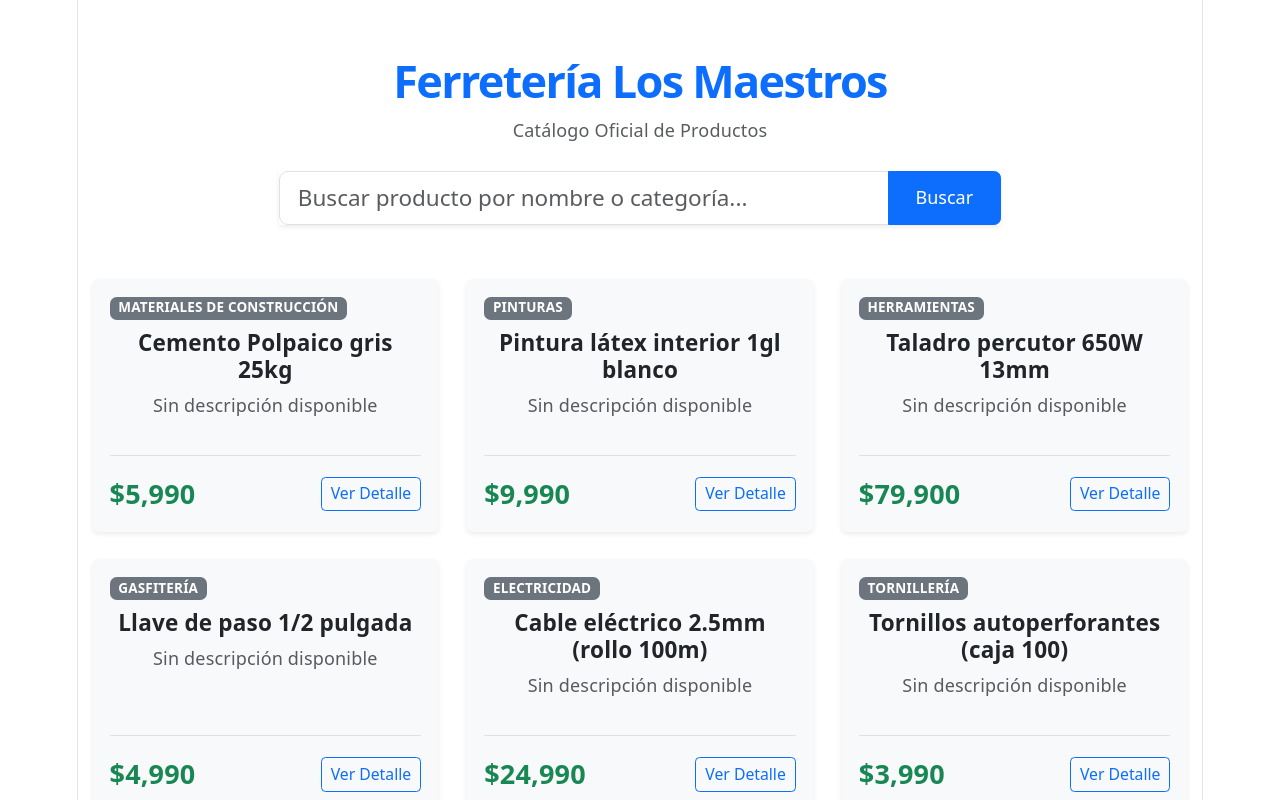
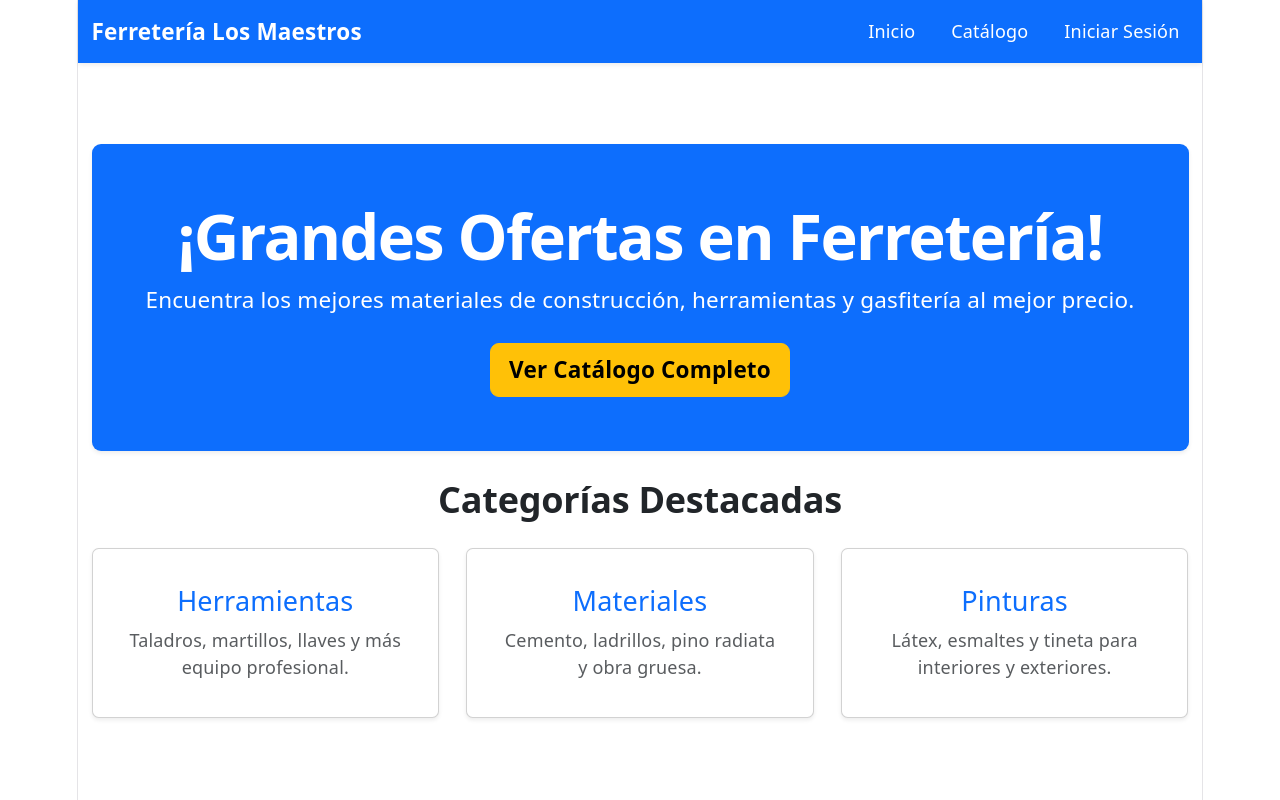
Before and after one commit to SebastianMaquera/Ferreteria-Los-Maestros, a React (Vite) app: page / in a window 1280 px wide. Shown: the top 800 px of the page. Built offline with nearby package versions, Linux system fonts and the light colour scheme.

Commit message:
feat(jonathan): instalar react-router-dom, crear vista Home y enrutamiento en App.jsx

```diff
--- a/package.json
+++ b/package.json
@@ -14,7 +14,8 @@
     "react": "^19.2.8",
     "react-bootstrap": "^2.10.10",
     "react-dom": "^19.2.8",
-    "react-icons": "^5.7.0"
+    "react-icons": "^5.7.0",
+    "react-router-dom": "^7.18.4"
   },
   "devDependencies": {
     "@types/react": "^19.2.18",
--- a/src/App.jsx
+++ b/src/App.jsx
@@ -1,60 +1,37 @@
 import 'bootstrap/dist/css/bootstrap.min.css';
-import { productos } from './data/productos';
+import { BrowserRouter, Routes, Route, Link } from 'react-router-dom';
+import Home from './pages/Home';
+import CatalogoPage from './pages/CatalogoPage';
 
 function App() {
   return (
-    <div className="container my-5">
-      <h1 className="text-center fw-bold text-primary mb-2">Ferretería Los Maestros</h1>
-      <p className="text-center text-muted mb-4">Catálogo Oficial de Productos</p>
-
-      {/* Buscador de Productos */}
-      <div className="row justify-content-center mb-5">
-        <div className="col-md-8">
-          <div className="input-group shadow-sm">
-            <input
-              type="text"
-              className="form-control form-control-lg"
-              placeholder="Buscar producto por nombre o categoría..."
-            />
-            <button className="btn btn-primary px-4" type="button">
-              Buscar
-            </button>
+    <BrowserRouter>
+      {/* Navegación global simple */}
+      <nav className="navbar navbar-expand-lg navbar-dark bg-primary mb-4 shadow-sm">
+        <div className="container">
+          <Link className="navbar-brand fw-bold" to="/">
+            Ferretería Los Maestros
+          </Link>
+          <div className="navbar-nav">
+            <Link className="nav-link text-white me-3" to="/">
+              Inicio
+            </Link>
+            <Link className="nav-link text-white me-3" to="/catalogo">
+              Catálogo
+            </Link>
+            <Link className="nav-link text-white" to="/login">
+              Iniciar Sesión
+            </Link>
           </div>
         </div>
-      </div>
+      </nav>
 
-      {/* Grilla de Productos */}
-      <div className="row">
-        {productos && productos.length > 0 ? (
-          productos.map((prod, index) => {
-            const nombre = prod.nombre || prod.title || 'Producto';
-            const precio = prod.precio || prod.price || prod.costo || 0;
-            const descripcion = prod.descripcion || prod.detalles || prod.description || 'Sin descripción disponible';
-            const categoria = prod.categoria || prod.category || 'General';
-
-            return (
-              <div key={prod.id || index} className="col-12 col-md-6 col-lg-4 mb-4">
-                <div className="card h-100 shadow-sm border-0 bg-light">
-                  <div className="card-body d-flex flex-column">
-                    <div className="d-flex justify-content-between align-items-start mb-2">
-                      <span className="badge bg-secondary text-uppercase">{categoria}</span>
-                    </div>
-                    <h5 className="card-title fw-bold text-dark">{nombre}</h5>
-                    <p className="card-text text-muted flex-grow-1">{descripcion}</p>
-                    <div className="mt-3 pt-3 border-top d-flex justify-content-between align-items-center">
-                      <span className="fs-4 fw-bold text-success">${precio.toLocaleString()}</span>
-                      <button className="btn btn-outline-primary btn-sm">Ver Detalle</button>
-                    </div>
-                  </div>
-                </div>
-              </div>
-            );
-          })
-        ) : (
-          <p className="text-center">No hay productos disponibles.</p>
-        )}
-      </div>
-    </div>
+      {/* Mapa de Rutas */}
+      <Routes>
+        <Route path="/" element={<Home />} />
+        <Route path="/catalogo" element={<CatalogoPage />} />
+      </Routes>
+    </BrowserRouter>
   );
 }
 
--- a/src/components/molecules/TarjetaProducto.jsx
+++ b/src/components/molecules/TarjetaProducto.jsx
@@ -1,31 +1,34 @@
-import { Card, Button } from 'react-bootstrap';
 import { Card, Button, Badge } from 'react-bootstrap';
-import { EtiquetaCategoria } from '../atoms/EtiquetaCategoria';
 
-export function TarjetaProducto({ producto }) {
-  const stockBajo = producto.stock < producto.stockMinimo;
+function TarjetaProducto({ producto }) {
+  if (!producto) return null;
+
+  const nombre = producto.nombre || producto.title || 'Producto';
+  const precio = producto.precio || producto.price || producto.costo || 0;
+  const descripcion = producto.descripcion || producto.detalles || producto.description || 'Sin descripción disponible';
+  const categoria = producto.categoria || producto.category || 'General';
 
   return (
-    <Card className="h-100 shadow-sm border-0">
-      <Card.Body className="d-flex flex-column justify-content-between">
-        <div>
-          <EtiquetaCategoria texto={producto.categoria} />
-          <Card.Title className="h6 mt-2">{producto.nombre}</Card.Title>
-          <small className="text-muted d-block">{producto.subcategoria}</small>
-          <Card.Text className="fw-bold text-primary fs-5 mb-1">
-            ${producto.precio.toLocaleString('es-CL')}
-          </Card.Text>
-          <small className="text-muted d-block mb-2">Stock disponible: {producto.stock} un.</small>
-          {stockBajo && (
-            <Badge bg="danger" className="mb-3">
-              Stock bajo (mínimo {producto.stockMinimo})
-            </Badge>
-          )}
+    <Card className="h-100 shadow-sm border-0 bg-light">
+      <Card.Body className="d-flex flex-column">
+        <div className="d-flex justify-content-between align-items-start mb-2">
+          <Badge bg="secondary" className="text-uppercase">
+            {categoria}
+          </Badge>
         </div>
-        <Button variant="primary" className="w-100 mt-2">
-          Agregar al Carrito
-        </Button>
+        <Card.Title className="fw-bold text-dark">{nombre}</Card.Title>
+        <Card.Text className="text-muted flex-grow-1">{descripcion}</Card.Text>
+        <div className="mt-3 pt-3 border-top d-flex justify-content-between align-items-center">
+          <span className="fs-4 fw-bold text-success">
+            ${typeof precio === 'number' ? precio.toLocaleString('es-CL') : precio}
+          </span>
+          <Button variant="outline-primary" size="sm">
+            Ver Detalle
+          </Button>
+        </div>
       </Card.Body>
     </Card>
   );
 }
+
+export default TarjetaProducto;
--- a/src/pages/CatalogoPage.jsx
+++ b/src/pages/CatalogoPage.jsx
@@ -1,22 +1,43 @@
-import { Container, Row, Col } from 'react-bootstrap';
-import { productosIniciales } from '../data/productos';
-import { TarjetaProducto } from '../components/molecules/TarjetaProducto';
-import { NavbarApp } from '../components/organisms/NavbarApp';
+import React from 'react';
+import TarjetaProducto from '../components/molecules/TarjetaProducto';
+import { productos } from '../data/productos';
 
-export function CatalogoPage() {
+function CatalogoPage() {
   return (
-    <div className="bg-light min-vh-100">
-      <NavbarApp />
-      <Container className="py-5">
-        <h2 className="fw-bold mb-4">Catálogo de Productos</h2>
-        <Row xs={1} md={2} lg={4} className="g-4">
-          {productosIniciales.map((prod) => (
-            <Col key={prod.id}>
+    <div className="container my-4">
+      <h2 className="text-center fw-bold text-primary mb-2">Catálogo Oficial</h2>
+      <p className="text-center text-muted mb-4">Encuentra los mejores productos y herramientas</p>
+
+      {/* Buscador de Productos */}
+      <div className="row justify-content-center mb-5">
+        <div className="col-md-8">
+          <div className="input-group shadow-sm">
+            <input
+              type="text"
+              className="form-control form-control-lg"
+              placeholder="Buscar producto por nombre o categoría..."
+            />
+            <button className="btn btn-primary px-4" type="button">
+              Buscar
+            </button>
+          </div>
+        </div>
+      </div>
+
+      {/* Grilla de Productos */}
+      <div className="row">
+        {productos && productos.length > 0 ? (
+          productos.map((prod, index) => (
+            <div key={prod.id || index} className="col-12 col-md-6 col-lg-4 mb-4">
               <TarjetaProducto producto={prod} />
-            </Col>
-          ))}
-        </Row>
-      </Container>
+            </div>
+          ))
+        ) : (
+          <p className="text-center">No hay productos disponibles.</p>
+        )}
+      </div>
     </div>
   );
 }
+
+export default CatalogoPage;
--- /dev/null
+++ b/src/pages/Home.jsx
@@ -0,0 +1,49 @@
+import React from 'react';
+
+function Home() {
+    return (
+        <div className="container my-5">
+            {/* Banner de Bienvenida estilo Cyber / Ofertas */}
+            <div className="p-5 mb-4 bg-primary text-white rounded-3 shadow-sm text-center">
+                <h1 className="display-4 fw-bold">¡Grandes Ofertas en Ferretería!</h1>
+                <p className="lead">
+                    Encuentra los mejores materiales de construcción, herramientas y gasfitería al mejor precio.
+                </p>
+                <a href="/catalogo" className="btn btn-warning btn-lg fw-bold mt-2">
+                    Ver Catálogo Completo
+                </a>
+            </div>
+
+            {/* Categorías Destacadas */}
+            <h2 className="fw-bold mb-4 text-center">Categorías Destacadas</h2>
+            <div className="row g-4">
+                <div className="col-md-4">
+                    <div className="card h-100 shadow-sm text-center p-3">
+                        <div className="card-body">
+                            <h4 className="card-title text-primary">Herramientas</h4>
+                            <p className="card-text text-muted">Taladros, martillos, llaves y más equipo profesional.</p>
+                        </div>
+                    </div>
+                </div>
+                <div className="col-md-4">
+                    <div className="card h-100 shadow-sm text-center p-3">
+                        <div className="card-body">
+                            <h4 className="card-title text-primary">Materiales</h4>
+                            <p className="card-text text-muted">Cemento, ladrillos, pino radiata y obra gruesa.</p>
+                        </div>
+                    </div>
+                </div>
+                <div className="col-md-4">
+                    <div className="card h-100 shadow-sm text-center p-3">
+                        <div className="card-body">
+                            <h4 className="card-title text-primary">Pinturas</h4>
+                            <p className="card-text text-muted">Látex, esmaltes y tineta para interiores y exteriores.</p>
+                        </div>
+                    </div>
+                </div>
+            </div>
+        </div>
+    );
+}
+
+export default Home;
```
Also changed, not shown: src/components/molecules/BuscadorProductos.jsx (+18 -1 lines), 1 other file (tests, documents, lock files or other folders).
